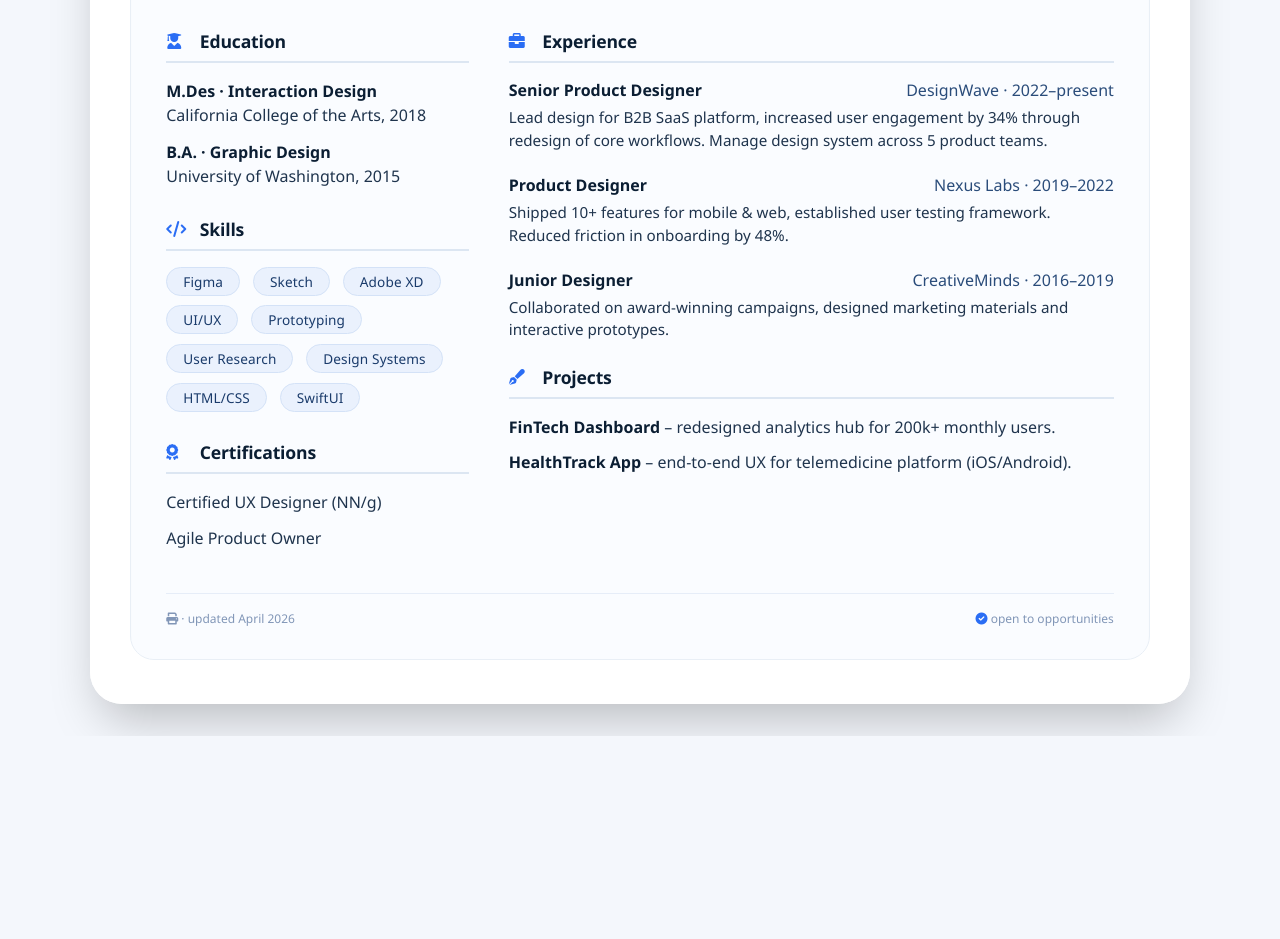
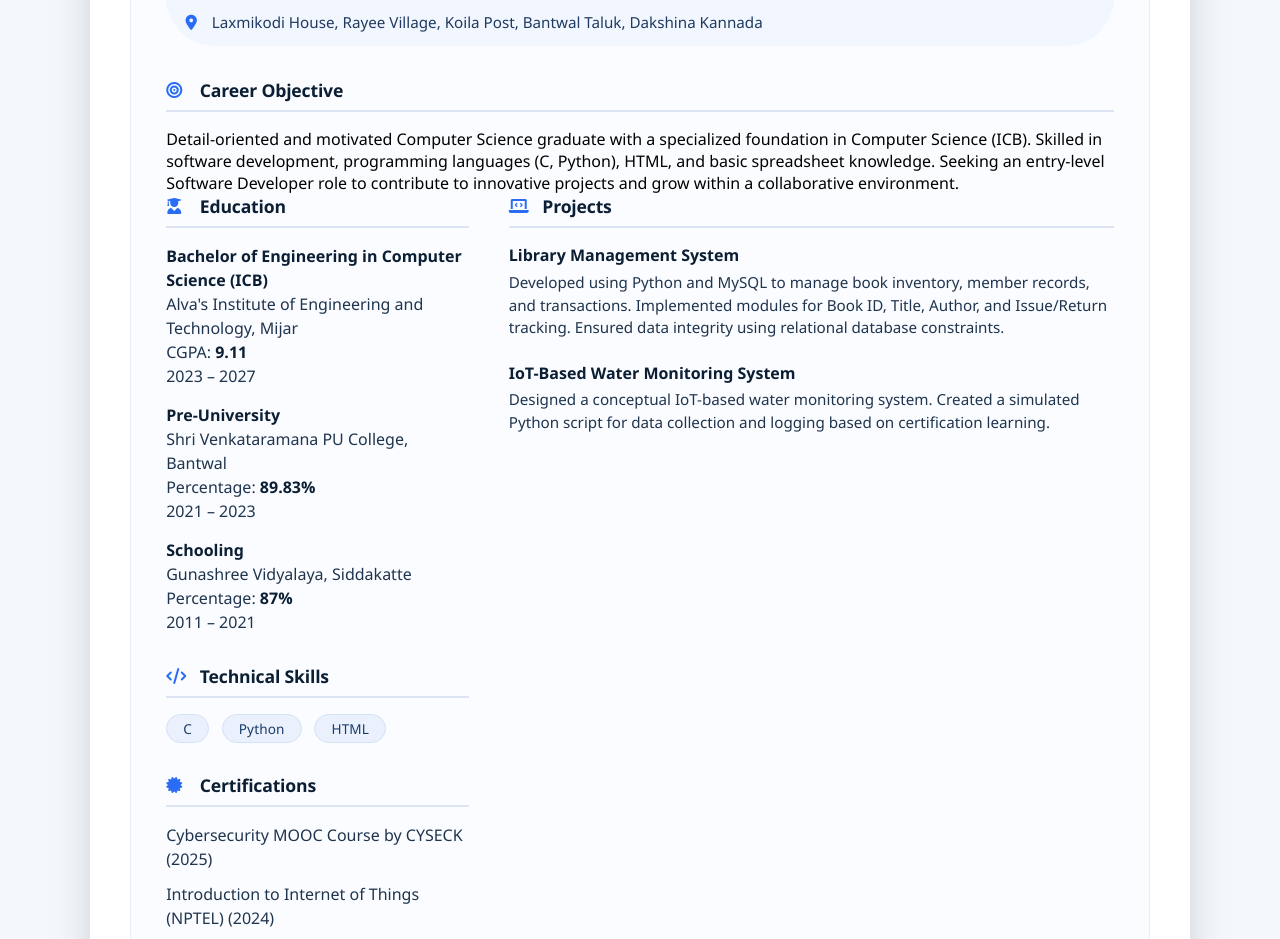
Before and after one commit to anujnasr180-art/my-resume, a plain HTML site: page index.html in a window 1280 px wide. Shown: the part 375-1314 px from the top of the page. Before the commit the page ends 1111 px from the top, so only its background shows below. Drawn offline with Linux system fonts and the light colour scheme.

Commit message:
Update index.html

```diff
--- a/index.html
+++ b/index.html
@@ -317,92 +317,125 @@
     <div class="resume-body" id="resumeView">
       <div class="resume-preview">
        <!-- ========== RESUME CONTENT ========== -->
-        <h2>Alexandra Chen</h2>
-        <div class="title">Senior Product Designer · UX Lead</div>
+
+<h2>ANUJNA</h2>
+
+<div class="title">Computer Science (ICB) Student</div>
 
 <div class="contact-row">
-          <span><i class="fas fa-envelope"></i> alex.chen@design.studio</span>
-          <span><i class="fas fa-phone-alt"></i> +1 (415) 867‑5309</span>
-          <span><i class="fas fa-map-pin"></i> San Francisco, CA</span>
-          <span><i class="fab fa-linkedin"></i> linkedin.com/in/alexchen</span>
+    <span><i class="fas fa-phone-alt"></i> +91 8088841508</span>
+    <span><i class="fas fa-envelope"></i> anujnasr180@gmail.com</span>
+    <span><i class="fab fa-linkedin"></i> linkedin.com/in/anujna-s-r-8099232a1</span>
+    <span><i class="fas fa-map-marker-alt"></i> Laxmikodi House, Rayee Village, Koila Post, Bantwal Taluk, Dakshina Kannada</span>
+</div>
+
+<div class="resume-section">
+    <h3><i class="fas fa-bullseye"></i> Career Objective</h3>
+    <p>
+        Detail-oriented and motivated Computer Science graduate with a
+        specialized foundation in Computer Science (ICB). Skilled in software
+        development, programming languages (C, Python), HTML, and basic
+        spreadsheet knowledge. Seeking an entry-level Software Developer role
+        to contribute to innovative projects and grow within a collaborative
+        environment.
+    </p>
 </div>
 
 <div class="resume-grid">
-          <!-- left column -->
+
+    <!-- LEFT COLUMN -->
     <div>
+
         <div class="resume-section">
             <h3><i class="fas fa-user-graduate"></i> Education</h3>
+
             <ul>
-                <li><strong>M.Des · Interaction Design</strong><br />California College of the Arts, 2018</li>
-                <li style="margin-top: 0.8rem;"><strong>B.A. · Graphic Design</strong><br />University of Washington, 2015</li>
+                <li>
+                    <strong>Bachelor of Engineering in Computer Science (ICB)</strong><br>
+                    Alva's Institute of Engineering and Technology, Mijar<br>
+                    CGPA: <strong>9.11</strong><br>
+                    2023 – 2027
+                </li>
+
+                <li style="margin-top:15px;">
+                    <strong>Pre-University</strong><br>
+                    Shri Venkataramana PU College, Bantwal<br>
+                    Percentage: <strong>89.83%</strong><br>
+                    2021 – 2023
+                </li>
+
+                <li style="margin-top:15px;">
+                    <strong>Schooling</strong><br>
+                    Gunashree Vidyalaya, Siddakatte<br>
+                    Percentage: <strong>87%</strong><br>
+                    2011 – 2021
+                </li>
             </ul>
         </div>
 
-            <div class="resume-section" style="margin-top: 1.8rem;">
-              <h3><i class="fas fa-code"></i> Skills</h3>
+        <div class="resume-section" style="margin-top:30px;">
+            <h3><i class="fas fa-code"></i> Technical Skills</h3>
+
             <div class="skill-tags">
-                <span class="skill-tag">Figma</span>
-                <span class="skill-tag">Sketch</span>
-                <span class="skill-tag">Adobe XD</span>
-                <span class="skill-tag">UI/UX</span>
-                <span class="skill-tag">Prototyping</span>
-                <span class="skill-tag">User Research</span>
-                <span class="skill-tag">Design Systems</span>
-                <span class="skill-tag">HTML/CSS</span>
-                <span class="skill-tag">SwiftUI</span>
+                <span class="skill-tag">C</span>
+                <span class="skill-tag">Python</span>
+                <span class="skill-tag">HTML</span>
             </div>
         </div>
 
-            <div class="resume-section" style="margin-top: 1.8rem;">
-              <h3><i class="fas fa-award"></i> Certifications</h3>
+        <div class="resume-section" style="margin-top:30px;">
+            <h3><i class="fas fa-certificate"></i> Certifications</h3>
+
             <ul>
-                <li>Certified UX Designer (NN/g)</li>
-                <li>Agile Product Owner</li>
+                <li>Cybersecurity MOOC Course by CYSECK (2025)</li>
+                <li>Introduction to Internet of Things (NPTEL) (2024)</li>
             </ul>
         </div>
+
     </div>
 
-          <!-- right column: experience -->
+    <!-- RIGHT COLUMN -->
+
     <div>
+
         <div class="resume-section">
-              <h3><i class="fas fa-briefcase"></i> Experience</h3>
+            <h3><i class="fas fa-laptop-code"></i> Projects</h3>
+
             <div class="job-item">
                 <div class="job-header">
-                  <span>Senior Product Designer</span>
-                  <span class="company">DesignWave · 2022–present</span>
+                    <span>Library Management System</span>
                 </div>
-                <p>Lead design for B2B SaaS platform, increased user engagement by 34% through redesign of core workflows. Manage design system across 5 product teams.</p>
+
+                <p>
+                    Developed using Python and MySQL to manage book inventory,
+                    member records, and transactions. Implemented modules for
+                    Book ID, Title, Author, and Issue/Return tracking.
+                    Ensured data integrity using relational database constraints.
+                </p>
             </div>
+
             <div class="job-item">
                 <div class="job-header">
-                  <span>Product Designer</span>
-                  <span class="company">Nexus Labs · 2019–2022</span>
-                </div>
-                <p>Shipped 10+ features for mobile & web, established user testing framework. Reduced friction in onboarding by 48%.</p>
-              </div>
-              <div class="job-item">
-                <div class="job-header">
-                  <span>Junior Designer</span>
-                  <span class="company">CreativeMinds · 2016–2019</span>
-                </div>
-                <p>Collaborated on award‑winning campaigns, designed marketing materials and interactive prototypes.</p>
-              </div>
+                    <span>IoT-Based Water Monitoring System</span>
                 </div>
 
-            <div class="resume-section" style="margin-top: 1.5rem;">
-              <h3><i class="fas fa-pen-fancy"></i> Projects</h3>
-              <ul>
-                <li><strong>FinTech Dashboard</strong> – redesigned analytics hub for 200k+ monthly users.</li>
-                <li><strong>HealthTrack App</strong> – end‑to‑end UX for telemedicine platform (iOS/Android).</li>
-              </ul>
+                <p>
+                    Designed a conceptual IoT-based water monitoring system.
+                    Created a simulated Python script for data collection and
+                    logging based on certification learning.
+                </p>
             </div>
+
         </div>
+
     </div>
-        <!-- tiny footer note (just for style) -->
-        <div style="margin-top: 2rem; font-size: 0.75rem; color: #8196b7; border-top: 1px solid #e6edf8; padding-top: 1rem; display: flex; justify-content: space-between; flex-wrap: wrap;">
-          <span><i class="fas fa-print"></i>  ·  updated April 2026</span>
-          <span><i class="fas fa-check-circle" style="color: #2a6df4;"></i>  open to opportunities</span>
+
 </div>
+
+<div style="margin-top:30px;border-top:1px solid #ddd;padding-top:15px;text-align:center;color:#666;">
+    © 2026 ANUJNA | Resume
+</div>
+
 <!-- ========== END RESUME CONTENT ========== -->
       </div>
     </div>
```
Lines whose indentation alone changed are shown as unchanged.
